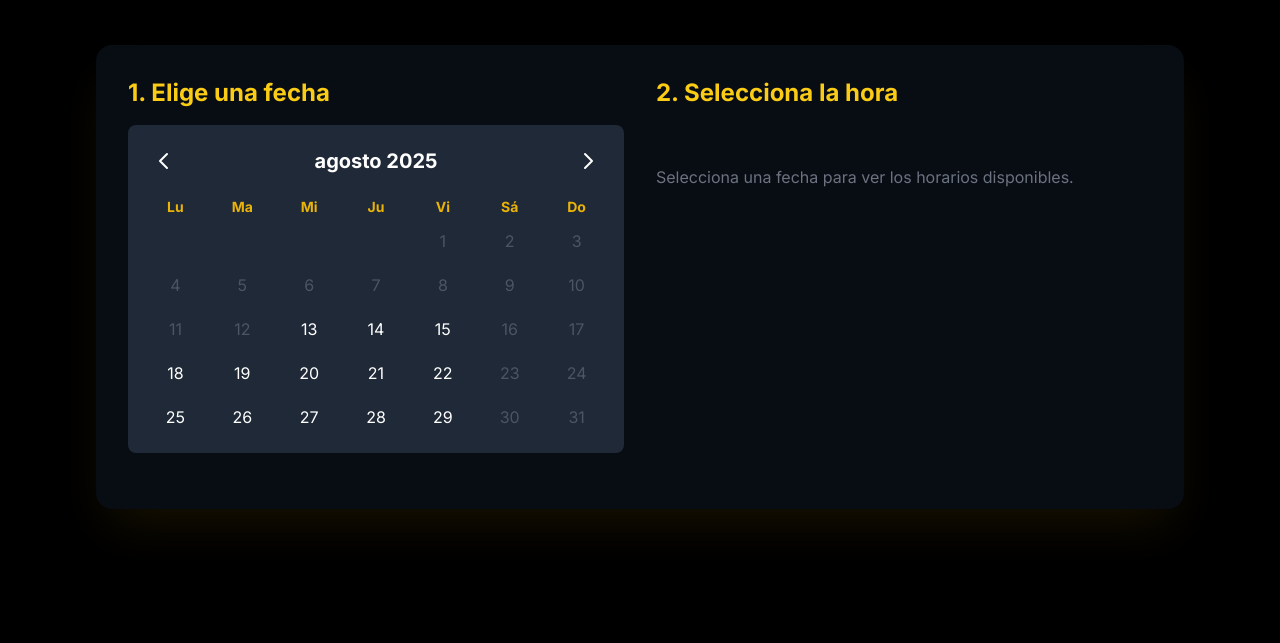
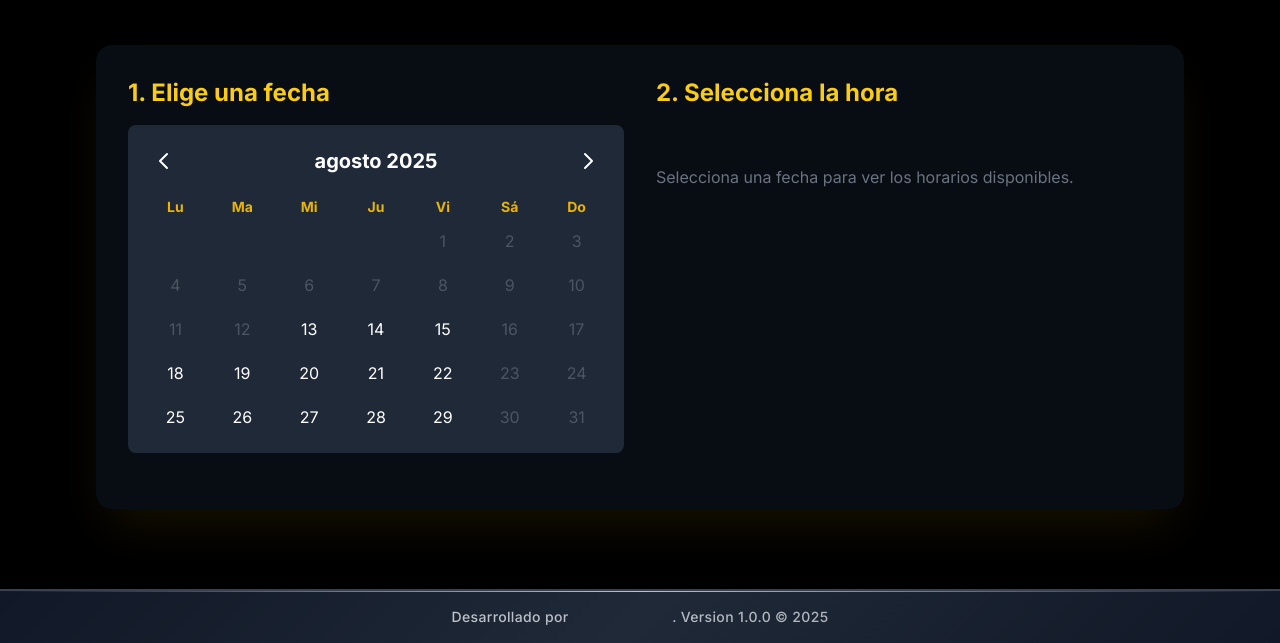
Before and after one commit to BerakaStudio/spinbook, a website: page index.html in a window 1280 px wide. Shown: the part 166-809 px from the top of the page. Drawn offline with nearby package versions, Linux system fonts and the light colour scheme; no server answers.

Commit message:
UI fixes

```diff
--- a/index.html
+++ b/index.html
@@ -137,6 +137,13 @@
         </div>
     </div>
 
+     <!-- Footer -->
+    <footer class="text-center mt-12 py-4 space-y-2">
+        <p class="text-sm text-gray-500">
+            Desarrollado por <a href="https://beraka.cl/" target="_blank" rel="noopener noreferrer" class="text-green-700 hover:underline font-semibold">Beraka Studio</a>. Version 1.0.0 © 2025
+        </p>
+    </footer>
+
     <!-- Include the main application script -->
     <script src="script-sb.js"></script>
 </body>
--- a/styles.css
+++ b/styles.css
@@ -1,5 +1,8 @@
 body {
   font-family: "Inter", sans-serif;
+  min-height: 100vh;
+  display: flex;
+  flex-direction: column;
 }
 h1,
 h2,
@@ -12,6 +15,11 @@ span,
 a {
   font-family: "Inter", sans-serif;
 }
+
+.container {
+  flex: 1;
+}
+
 .logotitle {
   display: flex;
   width: 100%;
@@ -84,3 +92,58 @@ a {
     transform: translateY(0) scale(1);
   }
 }
+
+/* Footer Styles */
+footer {
+  background: linear-gradient(135deg, #111827 0%, #1f2937 50%, #111827 100%);
+  border-top: 2px solid #374151;
+  box-shadow: 0 -4px 20px rgba(0, 0, 0, 0.5);
+  position: relative;
+  margin-top: auto;
+}
+
+footer::before {
+  content: '';
+  position: absolute;
+  top: 0;
+  left: 0;
+  right: 0;
+  height: 1px;
+  background: linear-gradient(90deg, transparent 0%, #fbbf24 50%, transparent 100%);
+}
+
+footer p {
+  background: linear-gradient(135deg, #d1d5db, #9ca3af);
+  background-clip: text;
+  -webkit-background-clip: text;
+  -webkit-text-fill-color: transparent;
+  font-weight: 500;
+  letter-spacing: 0.025em;
+}
+
+footer a {
+  color: #f59e0b !important;
+  text-decoration: none;
+  transition: all 0.3s ease;
+  position: relative;
+}
+
+footer a::after {
+  content: '';
+  position: absolute;
+  bottom: -2px;
+  left: 0;
+  width: 0;
+  height: 2px;
+  background: linear-gradient(90deg, #f59e0b, #fbbf24);
+  transition: width 0.3s ease;
+}
+
+footer a:hover {
+  color: #fbbf24 !important;
+  transform: translateY(-1px);
+}
+
+footer a:hover::after {
+  width: 100%;
+}
```
